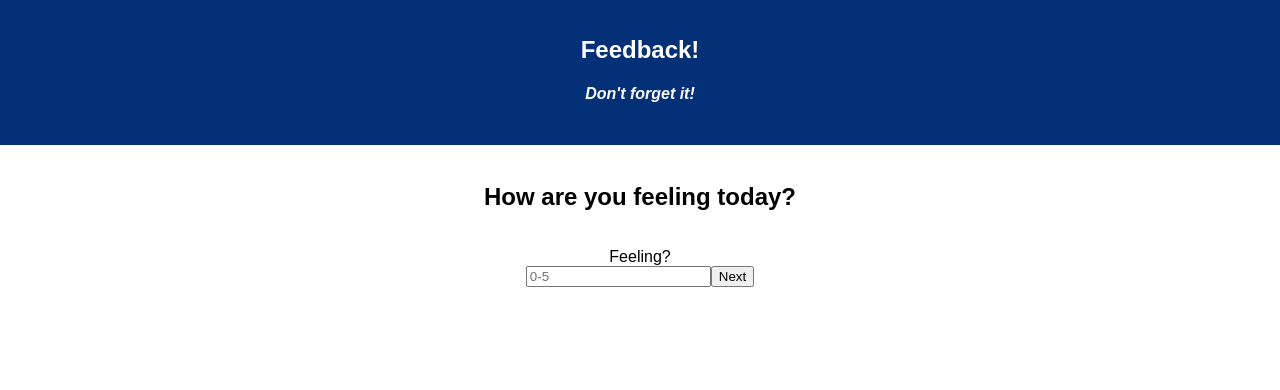
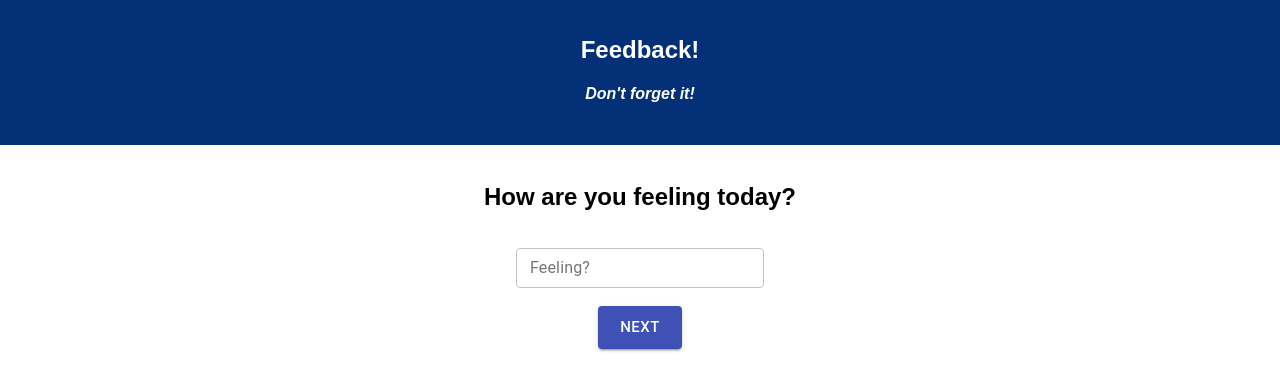
Before and after one commit to MadTofu22/redux-feedback-loop, a React (Create React App) app: page /#/feeling in a window 1280 px wide. Shown: the top 390 px of the page. Built offline with nearby package versions, Linux system fonts and the light colour scheme.

Commit message:
added material UI styling to InputPage

```diff
--- a/package.json
+++ b/package.json
@@ -4,6 +4,7 @@
   "private": true,
   "proxy": "http://localhost:5000",
   "dependencies": {
+    "@material-ui/core": "^4.11.0",
     "axios": "^0.19.0",
     "pg": "^8.2.1",
     "react": "^16.8.6",
--- a/src/components/InputPage/InputPage.js
+++ b/src/components/InputPage/InputPage.js
@@ -1,6 +1,7 @@
 import React, {Component} from 'react';
 import {connect} from 'react-redux';
 import {withRouter} from 'react-router-dom';
+import {Button, TextField} from '@material-ui/core';
 
 class InputPage extends Component {
 
@@ -73,6 +74,7 @@ class InputPage extends Component {
         let input = this.inputRef.current.value;
         let valid = this.validateInput(input, this.state.inputType);
         let path = '/' + this.state.nextPage;
+        console.log('input', input)
 
         if (valid) {
             this.props.dispatch({
@@ -136,16 +138,15 @@ class InputPage extends Component {
             <>
                 <h2>{this.state.header}</h2>
                 <br/>
-                <label htmlFor='inputField'>{this.state.label}</label>
+                <TextField variant="outlined" label={this.state.label} defaultValue={this.defaultVal} inputRef={this.inputRef} placeholder={this.state.placeholder} size="small"/>
                 <br/>
-                <input type={this.state.inputType} defaultValue={this.defaultVal}name='inputField' ref={this.inputRef} placeholder={this.state.placeholder}>
-                </input>
-                <button onClick={event => this.handleClick(event)}>Next</button>
+                <br/>
                 {this.props.page === 'feeling' ?
                 ''
                 :
-                <button onClick={this.goBack}>Back</button>
+                <Button variant="contained" size="large" color="secondary" onClick={this.goBack}>Back</Button>
                 }
+                <Button variant="contained" size="large" color="primary" onClick={event => this.handleClick(event)}>Next</Button>
             </>
         );
     }
```
Also changed, not shown: 2 other files (tests, documents, lock files or other folders).
